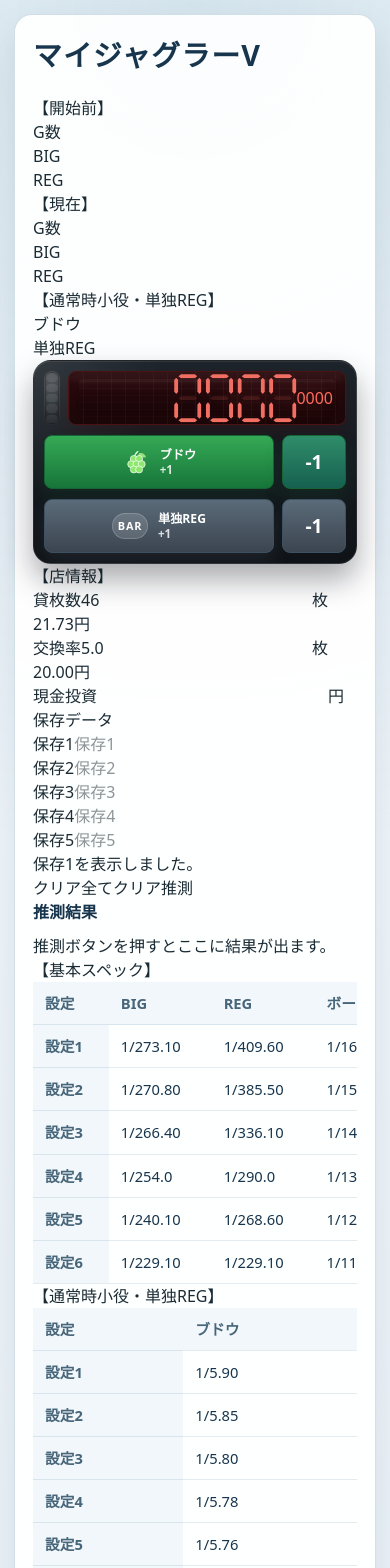
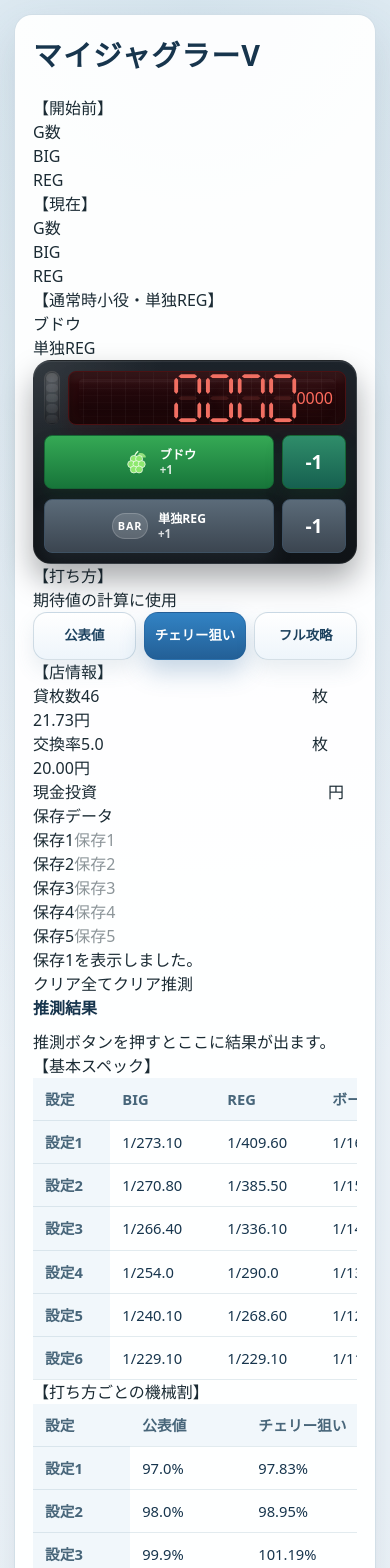
Before and after one commit to umedademu/suisoku, a Next.js app: page /myjuggler5 in a window 390 px wide. Shown: the top 1568 px of the page. Built offline with nearby package versions, Linux system fonts and the light colour scheme.

Commit message:
マイジャグラーの打ち方別機械割と切り替え表示を追加

```diff
--- a/app/globals.css
+++ b/app/globals.css
@@ -289,6 +289,71 @@ td {
 .summary-value {
   color: #17354d;
   font-weight: 800;
+}
+
+.choice-group {
+  display: grid;
+  grid-template-columns: repeat(3, minmax(0, 1fr));
+  gap: 10px;
+  width: 100%;
+}
+
+.choice-option {
+  position: relative;
+  display: block;
+  cursor: pointer;
+}
+
+.choice-radio {
+  position: absolute;
+  inset: 0;
+  opacity: 0;
+  pointer-events: none;
+}
+
+.choice-text {
+  display: flex;
+  min-height: 50px;
+  align-items: center;
+  justify-content: center;
+  border-radius: 14px;
+  border: 1px solid rgba(117, 150, 171, 0.3);
+  background: linear-gradient(180deg, #ffffff 0%, #eef5fb 100%);
+  box-shadow: 0 10px 20px rgba(77, 113, 139, 0.12);
+  color: #1d425f;
+  font-size: 0.92rem;
+  font-weight: 800;
+  line-height: 1.3;
+  text-align: center;
+  padding: 10px 12px;
+  transition:
+    transform 0.18s ease,
+    box-shadow 0.18s ease,
+    border-color 0.18s ease,
+    background 0.18s ease,
+    color 0.18s ease;
+}
+
+.choice-option:hover .choice-text {
+  transform: translateY(-1px);
+  box-shadow: 0 14px 24px rgba(77, 113, 139, 0.16);
+  border-color: rgba(67, 116, 153, 0.36);
+}
+
+.choice-option:active .choice-text {
+  transform: translateY(1px) scale(0.99);
+}
+
+.choice-radio:checked + .choice-text {
+  border-color: rgba(35, 95, 150, 0.44);
+  background: linear-gradient(180deg, #3283c4 0%, #235f96 100%);
+  box-shadow: 0 12px 24px rgba(35, 95, 150, 0.26);
+  color: #ffffff;
+}
+
+.choice-radio:focus-visible + .choice-text {
+  outline: 3px solid rgba(108, 170, 214, 0.22);
+  outline-offset: 2px;
 }
 
 .budo-counter-wrap {
@@ -1034,6 +1099,16 @@ td {
     grid-template-columns: 1fr;
   }
 
+  .choice-group {
+    gap: 8px;
+  }
+
+  .choice-text {
+    min-height: 48px;
+    font-size: 0.84rem;
+    padding: 8px 6px;
+  }
+
   .budo-counter-button {
     padding: 10px 16px;
   }
--- a/app/myjuggler5/page.tsx
+++ b/app/myjuggler5/page.tsx
@@ -11,7 +11,9 @@ const settings = [
     rb: "1/409.6",
     budo: "1/5.90",
     singleReg: "1/655.36",
-    payout: "97.80%"
+    payoutPublic: "97.0%",
+    payoutCherry: "97.83%",
+    payoutFull: "98.61%"
   },
   {
     setting: "設定2",
@@ -19,7 +21,9 @@ const settings = [
     rb: "1/385.5",
     budo: "1/5.85",
     singleReg: "1/595.78",
-    payout: "98.85%"
+    payoutPublic: "98.0%",
+    payoutCherry: "98.95%",
+    payoutFull: "99.73%"
   },
   {
     setting: "設定3",
@@ -27,7 +31,9 @@ const settings = [
     rb: "1/336.1",
     budo: "1/5.80",
     singleReg: "1/496.48",
-    payout: "100.63%"
+    payoutPublic: "99.9%",
+    payoutCherry: "101.19%",
+    payoutFull: "101.97%"
   },
   {
     setting: "設定4",
@@ -35,7 +41,9 @@ const settings = [
     rb: "1/290.0",
     budo: "1/5.78",
     singleReg: "1/404.54",
-    payout: "103.66%"
+    payoutPublic: "102.8%",
+    payoutCherry: "104.31%",
+    payoutFull: "105.09%"
   },
   {
     setting: "設定5",
@@ -43,7 +51,9 @@ const settings = [
     rb: "1/268.6",
     budo: "1/5.76",
     singleReg: "1/390.10",
-    payout: "106.37%"
+    payoutPublic: "105.3%",
+    payoutCherry: "107.19%",
+    payoutFull: "107.97%"
   },
   {
     setting: "設定6",
@@ -51,7 +61,9 @@ const settings = [
     rb: "1/229.1",
     budo: "1/5.66",
     singleReg: "1/327.68",
-    payout: "110.50%"
+    payoutPublic: "109.4%",
+    payoutCherry: "111.65%",
+    payoutFull: "112.44%"
   }
 ];
 
@@ -68,7 +80,27 @@ type StandardInputGroup = {
   fields: InputField[];
 };
 
-type InputGroup = StandardInputGroup;
+type ChoiceOption = {
+  value: PayoutMode;
+  label: string;
+};
+
+type ChoiceInputGroup = {
+  title: string;
+  note?: string;
+  choiceKey: "payoutMode";
+  options: ChoiceOption[];
+};
+
+type InputGroup = StandardInputGroup | ChoiceInputGroup;
+
+type PayoutMode = "public" | "cherry" | "full";
+
+const payoutModeLabels: Record<PayoutMode, string> = {
+  public: "公表値",
+  cherry: "チェリー狙い",
+  full: "フル攻略"
+};
 
 const inputGroups: InputGroup[] = [
   {
@@ -92,6 +124,16 @@ const inputGroups: InputGroup[] = [
     fields: [
       { key: "budo", label: "ブドウ" },
       { key: "singleReg", label: "単独REG" }
+    ]
+  },
+  {
+    title: "打ち方",
+    note: "期待値の計算に使用",
+    choiceKey: "payoutMode",
+    options: [
+      { value: "public", label: "公表値" },
+      { value: "cherry", label: "チェリー狙い" },
+      { value: "full", label: "フル攻略" }
     ]
   },
   {
@@ -121,10 +163,13 @@ const inputGroups: InputGroup[] = [
 
 const initialValues = {
   ...Object.fromEntries(
-    inputGroups.flatMap((group) => group.fields.map((field) => [field.key, ""] as const))
+    inputGroups.flatMap((group) =>
+      "fields" in group ? group.fields.map((field) => [field.key, ""] as const) : []
+    )
   ),
   medalRent: "46",
-  exchangeRate: "5.0"
+  exchangeRate: "5.0",
+  payoutMode: "cherry" as PayoutMode
 };
 
 const STORAGE_KEY = "suisoku-myjuggler5-inputs";
@@ -136,7 +181,15 @@ const specGroups = [
       { label: "BIG", key: "bb" },
       { label: "REG", key: "rb" },
       { label: "ボーナス合算", key: "bonusTotal" },
-      { label: "出玉率", key: "payout" }
+      { label: "公表値", key: "payoutPublic" }
+    ]
+  },
+  {
+    title: "打ち方ごとの機械割",
+    columns: [
+      { label: "公表値", key: "payoutPublic" },
+      { label: "チェリー狙い", key: "payoutCherry" },
+      { label: "フル攻略", key: "payoutFull" }
     ]
   },
   {
@@ -213,7 +266,9 @@ const settingsDisplay = settings.map((setting) => ({
   bonusTotal: formatRateFromProbability(parseRate(setting.bb) + parseRate(setting.rb)),
   budo: formatRateFromProbability(parseRate(setting.budo)),
   singleReg: formatRateFromProbability(parseRate(setting.singleReg)),
-  payout: setting.payout
+  payoutPublic: setting.payoutPublic,
+  payoutCherry: setting.payoutCherry,
+  payoutFull: setting.payoutFull
 }));
 
 function toNumber(value: string) {
@@ -358,8 +413,20 @@ function formatPercent(probability: number) {
   return "0%";
 }
 
+function getSelectedPayout(setting: (typeof settings)[number], payoutMode: PayoutMode) {
+  if (payoutMode === "cherry") {
+    return parsePayoutRate(setting.payoutCherry);
+  }
+
+  if (payoutMode === "full") {
+    return parsePayoutRate(setting.payoutFull);
+  }
+
+  return parsePayoutRate(setting.payoutPublic);
+}
+
 export default function MyJuggler5Page() {
-  const [inputValues, setInputValues] = useState<Record<string, string>>(initialValues);
+  const [inputValues, setInputValues] = useState<Record<string, string | PayoutMode>>(initialValues);
   const [settingExpectationTable, setSettingExpectationTable] = useState<
     | {
         headerText: string;
@@ -415,9 +482,17 @@ export default function MyJuggler5Page() {
 
       if (raw) {
         const parsed = JSON.parse(raw) as Record<string, unknown>;
-        const nextValues: Record<string, string> = { ...initialValues };
+        const nextValues: Record<string, string | PayoutMode> = { ...initialValues };
 
         Object.entries(parsed).forEach(([key, value]) => {
+          if (key === "payoutMode") {
+            if (value === "public" || value === "cherry" || value === "full") {
+              nextValues[key] = value;
+            }
+
+            return;
+          }
+
           if (typeof value === "string" && key in nextValues) {
             nextValues[key] = value;
           }
@@ -440,9 +515,9 @@ export default function MyJuggler5Page() {
     window.localStorage.setItem(STORAGE_KEY, JSON.stringify(inputValues));
   }, [hasLoadedSavedValues, inputValues]);
 
-  const medalRentValue = toNumber(inputValues.medalRent);
-  const exchangeRateValue = toNumber(inputValues.exchangeRate);
-  const cashInvestmentValue = Math.max(0, toNumber(inputValues.cashInvestment));
+  const medalRentValue = toNumber(String(inputValues.medalRent ?? ""));
+  const exchangeRateValue = toNumber(String(inputValues.exchangeRate ?? ""));
+  const cashInvestmentValue = Math.max(0, toNumber(String(inputValues.cashInvestment ?? "")));
   const liveYenPerMedal = medalRentValue > 0 ? 1000 / medalRentValue : 0;
   const liveExchangeYen = exchangeRateValue > 0 ? 100 / exchangeRateValue : 0;
   const liveCashGapLoss =
@@ -491,21 +566,22 @@ export default function MyJuggler5Page() {
   const handleEstimate = (event: React.FormEvent<HTMLFormElement>) => {
     event.preventDefault();
 
-    const budoRaw = inputValues.budo;
+    const budoRaw = String(inputValues.budo ?? "");
     const hasBudoInput = budoRaw.trim() !== "";
-    const singleRegRaw = inputValues.singleReg;
+    const singleRegRaw = String(inputValues.singleReg ?? "");
     const hasSingleRegInput = singleRegRaw.trim() !== "";
-    const beforeGames = toNumber(inputValues.beforeGames);
-    const beforeBig = toNumber(inputValues.beforeBig);
-    const beforeReg = toNumber(inputValues.beforeReg);
-    const currentGames = toNumber(inputValues.currentGames);
-    const currentBig = toNumber(inputValues.currentBig);
-    const currentReg = toNumber(inputValues.currentReg);
+    const beforeGames = toNumber(String(inputValues.beforeGames ?? ""));
+    const beforeBig = toNumber(String(inputValues.beforeBig ?? ""));
+    const beforeReg = toNumber(String(inputValues.beforeReg ?? ""));
+    const currentGames = toNumber(String(inputValues.currentGames ?? ""));
+    const currentBig = toNumber(String(inputValues.currentBig ?? ""));
+    const currentReg = toNumber(String(inputValues.currentReg ?? ""));
     const budo = toNumber(budoRaw);
     const singleReg = toNumber(singleRegRaw);
-    const medalRent = toNumber(inputValues.medalRent);
-    const exchangeRate = toNumber(inputValues.exchangeRate);
-    const cashInvestment = Math.max(0, toNumber(inputValues.cashInvestment));
+    const medalRent = toNumber(String(inputValues.medalRent ?? ""));
+    const exchangeRate = toNumber(String(inputValues.exchangeRate ?? ""));
+    const cashInvestment = Math.max(0, toNumber(String(inputValues.cashInvestment ?? "")));
+    const payoutMode = (inputValues.payoutMode as PayoutMode) ?? "cherry";
     const yenPerMedal = exchangeRate > 0 ? 100 / exchangeRate : 0;
     const cashGapLoss =
       medalRent > 0 && exchangeRate > 0
@@ -517,7 +593,7 @@ export default function MyJuggler5Page() {
     void beforeReg;
     const totalBonus = currentBig + currentReg;
     const settingExpectationValues = settings.map((setting) => {
-      const payoutRate = parsePayoutRate(setting.payout);
+      const payoutRate = getSelectedPayout(setting, payoutMode);
 
       return {
         label: setting.setting,
@@ -613,7 +689,7 @@ export default function MyJuggler5Page() {
       setOverallSettingRows(null);
       setSettingExpectationTable({
         headerText: `${practiceGames}G`,
-        payoutHeaderText: "出玉率",
+        payoutHeaderText: payoutModeLabels[payoutMode],
         hourlyText: "-",
         rows: settingExpectationValues.map((row) => ({
           label: row.label,
@@ -677,7 +753,7 @@ export default function MyJuggler5Page() {
 
     setSettingExpectationTable({
       headerText: `${practiceGames}G`,
-      payoutHeaderText: "出玉率",
+      payoutHeaderText: payoutModeLabels[payoutMode],
       hourlyText: hourlyExpectedYen !== null ? formatHourlyYen(hourlyExpectedYen) : "-",
       rows: expectationRows,
       totalText: formatYen(totalExpectedYen)
@@ -695,6 +771,8 @@ export default function MyJuggler5Page() {
                 <p className="group-title">【{group.title}】</p>
                 {group.note ? <p className="group-note">{group.note}</p> : null}
               </div>
+              {"fields" in group ? (
+                <>
                   <div className={`input-row input-row-${Math.min(group.fields.length, 3)}`}>
                     {group.fields.map((field) => (
                       <div className="input-field-wrap" key={field.key}>
@@ -705,7 +783,7 @@ export default function MyJuggler5Page() {
                               className={`number-input${field.widthClass ? ` ${field.widthClass}` : ""}`}
                               type="number"
                               inputMode="numeric"
-                          value={inputValues[field.key]}
+                              value={String(inputValues[field.key] ?? "")}
                               onChange={(event) =>
                                 setInputValues((current) => ({
                                   ...current,
@@ -733,6 +811,29 @@ export default function MyJuggler5Page() {
                       />
                     </div>
                   ) : null}
+                </>
+              ) : (
+                <div className="choice-group">
+                  {group.options.map((option) => (
+                    <label className="choice-option" key={option.value}>
+                      <input
+                        className="choice-radio"
+                        type="radio"
+                        name={group.choiceKey}
+                        value={option.value}
+                        checked={inputValues[group.choiceKey] === option.value}
+                        onChange={() =>
+                          setInputValues((current) => ({
+                            ...current,
+                            [group.choiceKey]: option.value
+                          }))
+                        }
+                      />
+                      <span className="choice-text">{option.label}</span>
+                    </label>
+                  ))}
+                </div>
+              )}
             </section>
           ))}
           <SaveSlotControls {...saveSlots} />
```
Also changed, not shown: 2 other files (tests, documents, lock files or other folders). Lines whose indentation alone changed are shown as unchanged.
